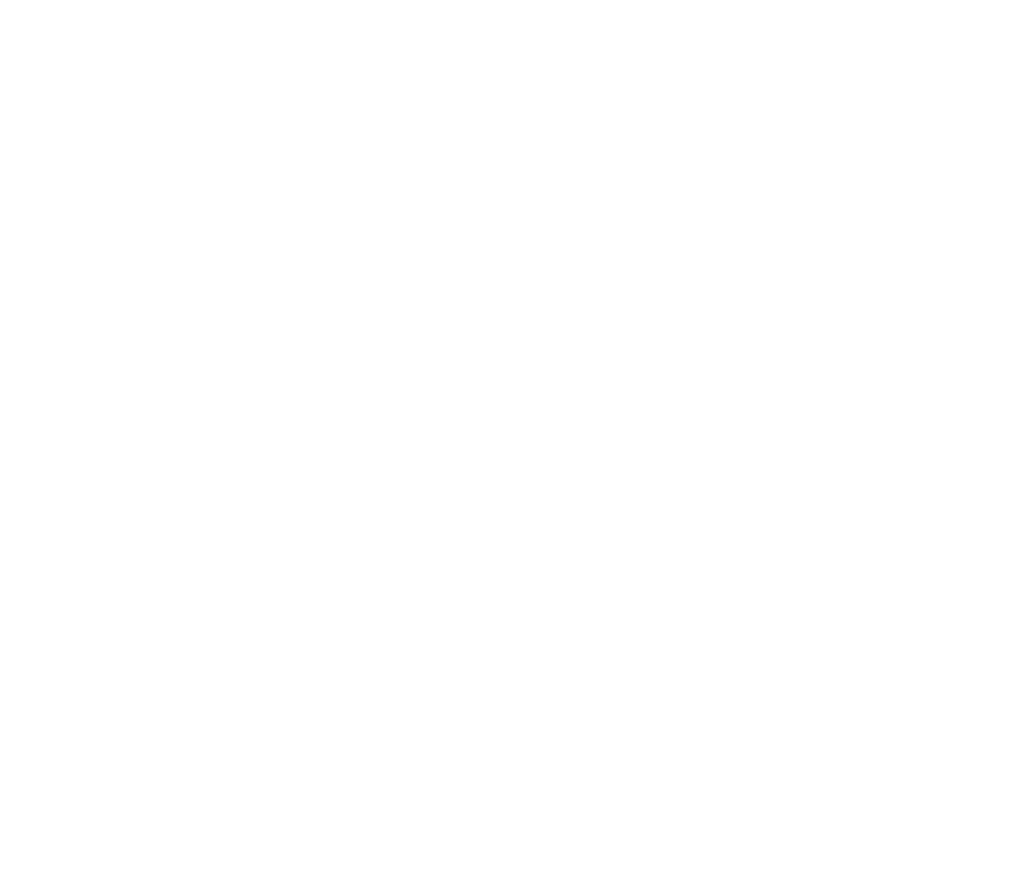
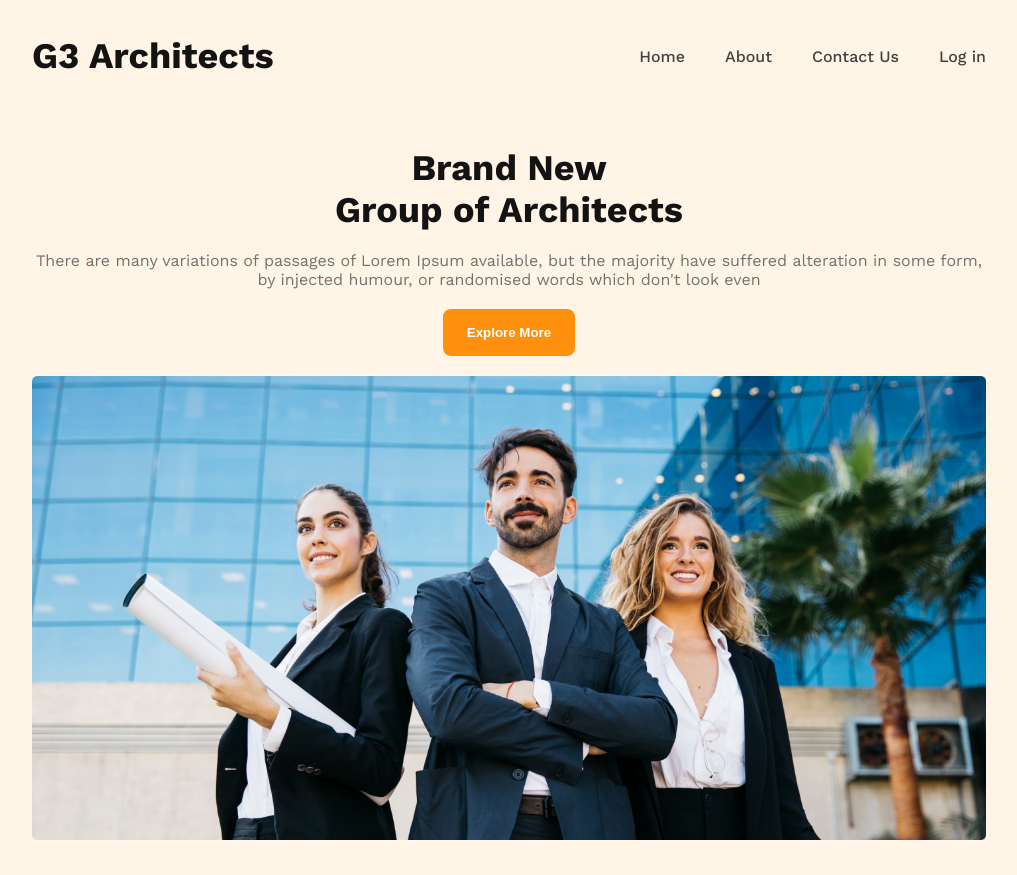
Before and after one commit to TaohidHossain/g3-architects, a plain HTML site: page index.html in a window 1280 px wide. Shown: the whole page, without its empty margins (131-1148 px from the left). Before the commit the page ends 800 px from the top, so only its background shows below. Drawn offline with nearby package versions, Linux system fonts and the light colour scheme.

Commit message:
added header section

```diff
--- a/index.html
+++ b/index.html
@@ -4,13 +4,34 @@
     <meta charset="UTF-8">
     <meta http-equiv="X-UA-Compatible" content="IE=edge">
     <meta name="viewport" content="width=device-width, initial-scale=1.0">
+    <link rel="preconnect" href="https://fonts.googleapis.com">
+    <link rel="preconnect" href="https://fonts.gstatic.com" crossorigin>
+    <link href="https://fonts.googleapis.com/css2?family=Work+Sans:wght@400;500;600;700&display=swap" rel="stylesheet">
     <title>G3 Architects</title>
     <link rel="stylesheet" href="style.css">
 </head>
 <body>
     <!-- start of header section -->
     <header>
-
+        <nav>
+            <div class="nav-title">
+                <h2>G3 Architects</h2>
+            </div>
+            <div class="nav-items">
+                <ul>
+                    <li class="items">Home</li>
+                    <li class="items">About</li>
+                    <li class="items">Contact Us</li>
+                    <li class="items">Log in</li>
+                </ul>
+            </div>
+        </nav>
+        <div class="hero">
+            <h1>Brand New<br>Group of Architects</h1>
+            <p>There are many variations of passages of Lorem Ipsum available, but the majority have suffered alteration in some form, by injected humour, or randomised words which don't look even</p>
+            <button>Explore More</button>
+            <img src="./images/banner.png" alt="banner">
+        </div>
     </header>
     <!-- end of header section -->
     <!-- start of main section -->
--- a/style.css
+++ b/style.css
@@ -1,5 +1,71 @@
+:root{
+    --orange: #ff900e;
+    --gray: #727272;
+    --dark1: #131313;
+    --dark2: #424242;
+}
 *{
     box-sizing: border-box;
     margin: 0;
     padding: 0;
 }
+body{
+    font-family: 'Work Sans', sans-serif;
+}
+/* start header styles */
+header{
+    /* width: 100%; */
+    background-color: rgba(255,144,14,0.1);
+}
+nav{
+    width:80%;
+    margin: 0 auto;
+    padding: 35px;
+    display: flex;
+    justify-content: space-between;
+    align-items: center;
+}
+.nav-title{
+    color: var(--dark1);
+    font-size: 24px;
+    font-weight: 700;
+}
+.nav-items ul{
+    display: flex;
+}
+li{
+    list-style: none;
+    margin-left: 40px;
+    color: var(--dark2);
+    font-size: 16px;
+    font-weight: 500;
+}
+.hero{
+    width:80%;
+    margin: 0 auto;
+    padding: 35px;
+    text-align: center;
+}
+.hero h1{
+    margin-bottom: 20px;
+    color: var(--dark1);
+    font-size: 36px;
+    font-weight: 700;
+}
+.hero p{
+    margin-bottom: 20px;
+    color: var(--gray);
+}
+.hero button{
+    background-color: var(--orange);
+    color: #fff;
+    border: 0;
+    border-radius: 8px;
+    padding: 16px 24px;
+    margin-bottom: 20px;
+    font-weight: 600;
+}
+.hero img{
+    width: 100%;
+    display: block;
+}
```
